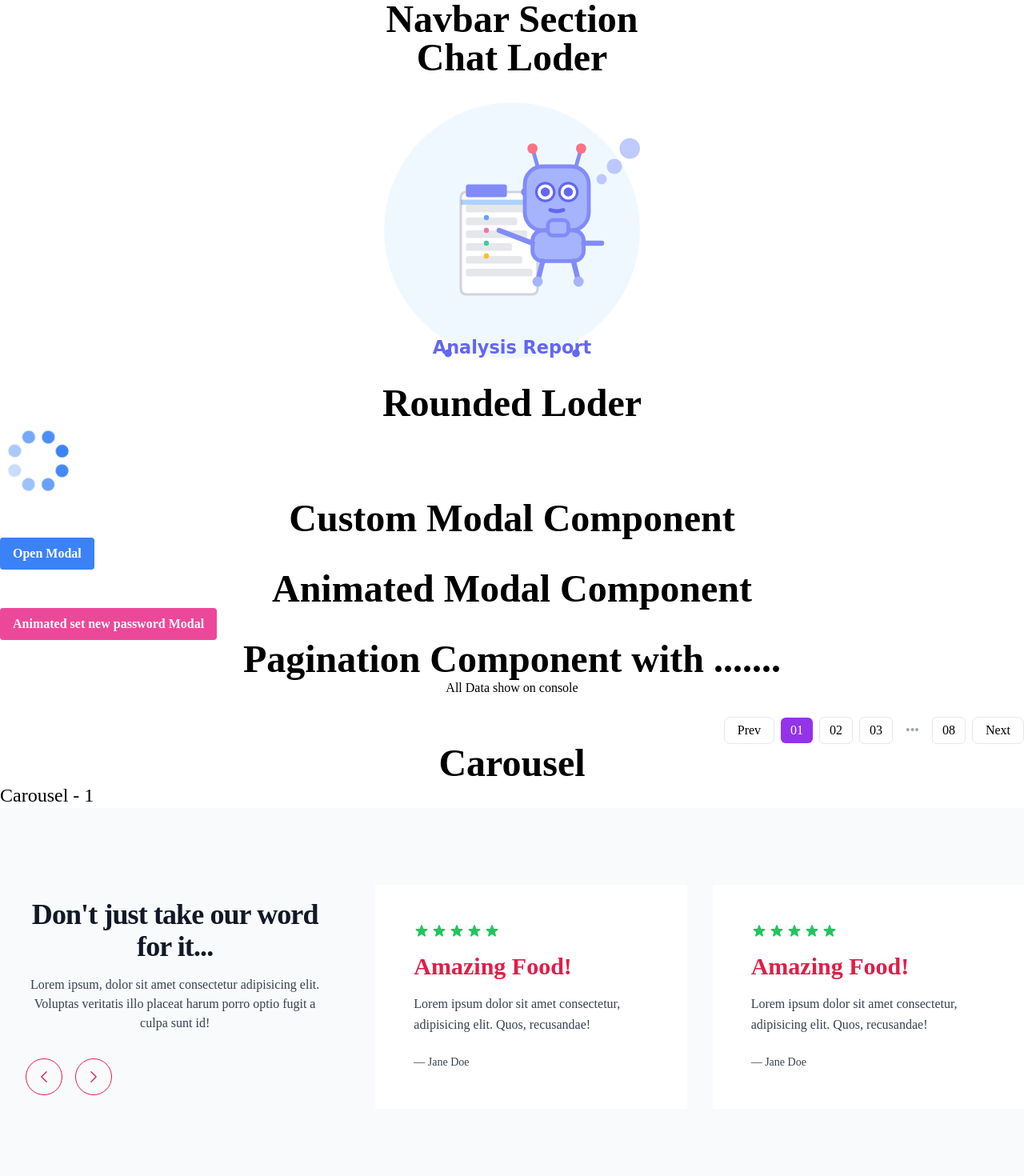
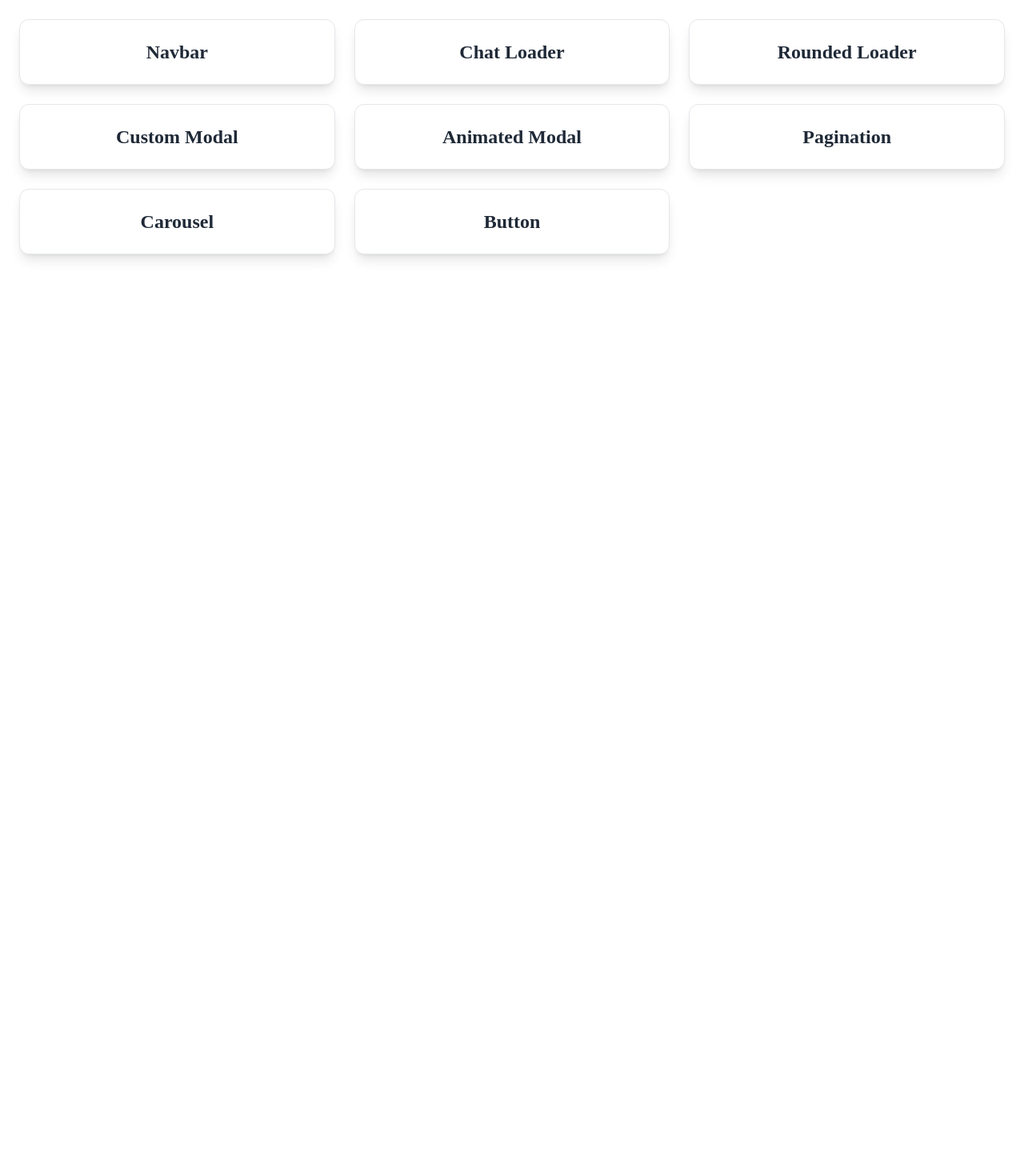
Before and after one commit to Oishee90/Explore-package, a React (Vite) app: page / in a window 1280 px wide. Shown: the top 1470 px of the page at 80% size. After the commit the page ends 800 px from the top, so only its background shows below. Built offline with nearby package versions, Linux system fonts and the light colour scheme; a web font is replaced by a local one.

Commit message:
change react dom

```diff
--- a/package.json
+++ b/package.json
@@ -16,8 +16,8 @@
     "localforage": "^1.10.0",
     "lucide-react": "^0.511.0",
     "match-sorter": "^8.0.0",
-    "react": "^19.0.0",
-    "react-dom": "^19.0.0",
+    "react": "^18.3.1",
+    "react-dom": "^18.3.1",
     "react-hook-form": "^7.56.4",
     "react-icons": "^5.5.0",
     "react-redux": "^9.2.0",
--- a/src/Layouts/Dashboard.jsx
+++ b/src/Layouts/Dashboard.jsx
@@ -9,50 +9,31 @@ import Carousel from "../components/Carousel/Carousel";
 import Button from "../components/Button/Button";
 
 export default function Dashboard() {
+  const components = [
+    { title: "Navbar", route: "/navbar" },
+    { title: "Chat Loader", route: "/chat-loader" },
+    { title: "Rounded Loader", route: "/rounded-loader" },
+    { title: "Custom Modal", route: "/custom-modal" },
+    { title: "Animated Modal", route: "/reset-password" },
+    { title: "Pagination", route: "/pagination" },
+    { title: "Carousel", route: "/carousel" },
+    { title: "Button", route: "/button" },
+  ];
   return (
     <>
-      <div className="">
-        {/* NAvbar */}
-        <div className="text-5xl text-center font-bold">
-          <h1>Navbar Section</h1>
+      <div className="grid grid-cols-1 md:grid-cols-2 lg:grid-cols-3 gap-6 p-6">
+        {components.map((component, idx) => (
+          <Link to={component.route} key={idx}>
+            <div className="bg-white hover:bg-pink-100 border rounded-xl shadow-lg p-6 text-center cursor-pointer transition-transform duration-300 hover:scale-105">
+              <h2 className="text-2xl font-bold text-gray-800">
+                {component.title}
+              </h2>
+            </div>
+          </Link>
+        ))}
+        <div className="col-span-full mt-8">
+          <Outlet />
         </div>
-        <h1 className="text-5xl text-center font-bold">Chat Loder</h1>
-        <Chatloader />
-        <h1 className="text-5xl text-center font-bold">Rounded Loder</h1>
-        <Loader />
-        <h1 className="text-5xl text-center font-bold">
-          Custom Modal Component
-        </h1>
-        <ModalComponent />
-        <h1 className="text-5xl text-center font-bold">
-          Animated Modal Component
-        </h1>
-        <Link to="/reset-password">
-          <button className="bg-pink-500 hover:bg-green-700 text-white font-bold py-2 px-4 rounded">
-            Animated set new password Modal
-          </button>
-        </Link>
-        <h1 className="text-5xl text-center font-bold">
-          Pagination Component with .......
-        </h1>
-        <p className="text-center">All Data show on console</p>
-        <Pagination />
-      </div>
-      <div>
-        <h1 className="text-5xl text-center font-bold">Carousel</h1>
-        <div>
-          <h1 className="text-2xl">Carousel - 1 </h1>
-          <Carousel></Carousel>
-        </div>
-      </div>
-      <div className="bg-gray-800 h-full p-4">
-        <h1 className="text-5xl text-center font-bold text-white">Button</h1>
-        <div>
-          <Button></Button>
-        </div>
-      </div>
-      <div>
-        <Outlet />
       </div>
     </>
   );
--- a/src/components/Button/Button.jsx
+++ b/src/components/Button/Button.jsx
@@ -1,5 +1,5 @@
-import React from 'react';
-import { MdOutgoingMail } from 'react-icons/md'; // Ensure this import is added
+import React from "react";
+import { MdOutgoingMail } from "react-icons/md"; // Ensure this import is added
 
 const Button = () => {
   return (
```
Also changed, not shown: 1 other file (tests, documents, lock files or other folders).
